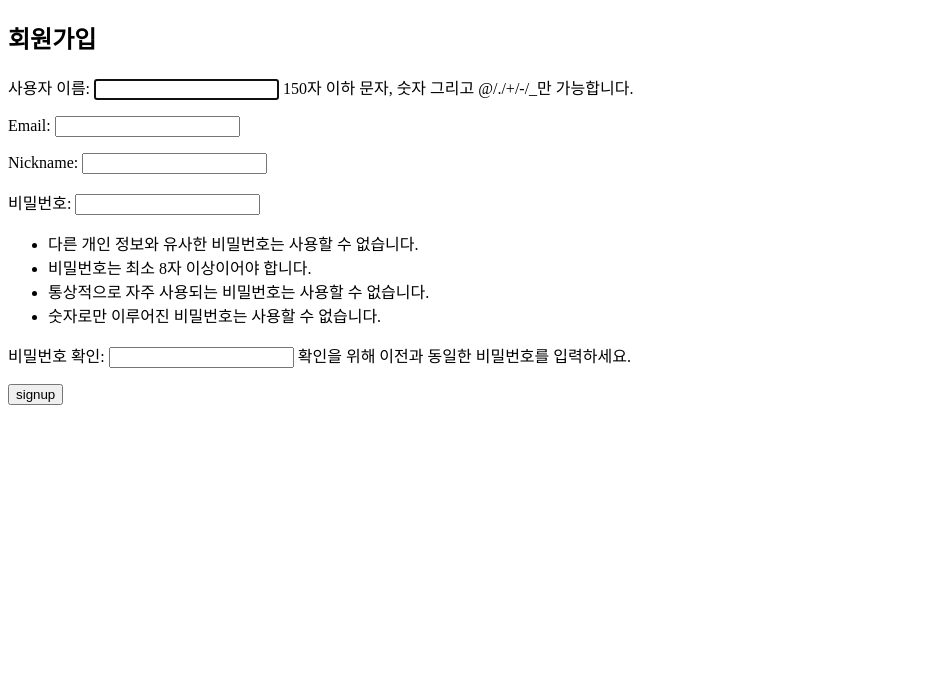
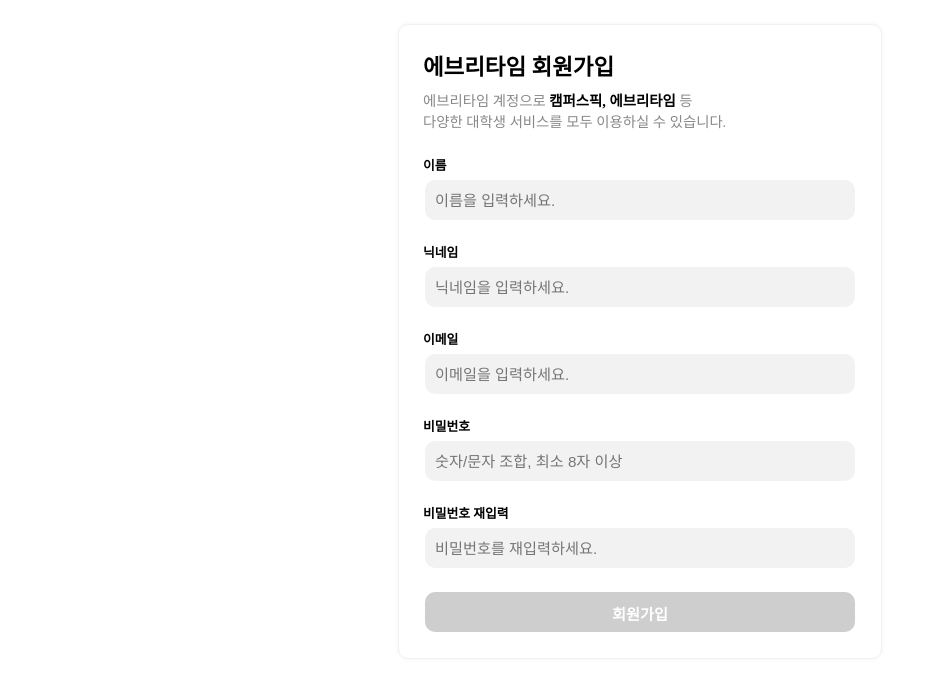
Before and after one commit to 20210815/Everytime, a Django app: page /accounts/signup/ in a window 1280 px wide. Shown: the top 698 px of the page, without its empty margins (0-937 px from the left). Run offline with Django 5.2, Linux system fonts and the light colour scheme; parts of the project's set-up code (start-up, migrations or seed data) failed here and were passed over.

Commit message:
24.06.27_연동ing

```diff
--- a/everytime/accounts/templates/accounts/signup.html
+++ b/everytime/accounts/templates/accounts/signup.html
@@ -1,16 +1,98 @@
+{% load static %}
+
 <!DOCTYPE html>
-<html lang="en">
+<html lang="ko">
   <head>
-  <meta charset="UTF-8">
-  <meta name="viewport" content="width=device-width, initial-scale=1.0">
-  <title>회원가입</title>
+    <meta charset="UTF-8" />
+    <meta name="viewport" content="width=device-width, initial-scale=1.0" />
+    <link rel="stylesheet" href="{% static 'css/signup.css' %}" />
+    <title>에브리타임</title>
   </head>
   <body>
-  <h2>회원가입</h2>
-  <form method="post" action="" enctype="multipart/form-data">
+    <div class="box_out">
+      <div class="box_in">
+        <!-- info -->
+        <h2>에브리타임 회원가입</h2>
+        <p class="top_text">
+          에브리타임 계정으로
+          <span class="text_bold">캠퍼스픽, 에브리타임</span> 등<br />다양한
+          대학생 서비스를 모두 이용하실 수 있습니다.
+        </p>
+        <!-- form -->
+        <form>
           {% csrf_token %}
-    {{ form.as_p }}
-    <button type="submit">signup</button>
+          <div class="box_margin">
+            <p class="input_name_text">이름</p>
+            <!-- formName -->
+            <input
+              id="id_username
+              "
+              class="input_box input_text input_box_color"
+              type="text"
+              placeholder="이름을 입력하세요."
+            />
+          </div>
+          <div class="box_margin">
+            <p class="input_name_text">닉네임</p>
+            <!-- formNickname -->
+            <input
+              id="id_nickname"
+              class="input_box input_text input_box_color"
+              type="text"
+              placeholder="닉네임을 입력하세요."
+            />
+          </div>
+          <div class="box_margin">
+            <p class="input_name_text">이메일</p>
+            <!-- formEmail -->
+            <input
+              id="id_email"
+              class="input_box input_text input_box_color"
+              type="text"
+              placeholder="이메일을 입력하세요."
+            />
+          </div>
+          <div class="box_margin">
+            <p class="input_name_text">비밀번호</p>
+            <!-- formPassword -->
+            <input
+              id="id_password1"
+              class="input_box input_text input_box_color"
+              type="password"
+              placeholder="숫자/문자 조합, 최소 8자 이상"
+            />
+          </div>
+          <div class="box_margin">
+            <p class="input_name_text">비밀번호 재입력</p>
+            <!-- formRePassword -->
+            <input
+              id="id_password2"
+              class="input_box input_text input_box_color"
+              type="password"
+              placeholder="비밀번호를 재입력하세요."
+            />
+          </div>
+          <div class="box_margin">
+            <!-- formSubmit -->
+            <button
+              id="formSubmit"
+              class="input_box input_button_text input_button_color"
+              type="submit"
+            >
+              회원가입
+            </button>
+            <!-- 수정 추가 필요(빨간색으로) -->
+            <!-- <input
+              id="formSubmit"
+              class="input_box input_button_text input_button_color"
+              type="submit"
+              value="회원가입"
+            /> -->
+          </div>
         </form>
+      </div>
+    </div>
+
+    <script src="{% static 'js/signup.js' %}"></script>
   </body>
 </html>
--- /dev/null
+++ b/everytime/static/css/signup.css
@@ -0,0 +1,80 @@
+body {
+  margin: 0;
+}
+.box_out {
+  display: flex;
+  flex-direction: column;
+  /* justify-content: space-evenly; */
+  align-items: center;
+}
+.box_in {
+  width: 434px;
+
+  background-color: white;
+  border-radius: 10px;
+  border: 1px solid #f2f2f2;
+  padding: 24px;
+  margin: 24px;
+  box-shadow: 0px 0px 4px #f2f2f2;
+}
+
+/* top */
+h2 {
+  font-size: 1.4rem;
+  font-weight: 900;
+
+  margin: 0px;
+}
+.top_text {
+  font-size: 0.9rem;
+  color: #888888;
+
+  margin: 8px 0px 24px 0px;
+}
+.text_bold {
+  font-weight: 900;
+  color: #000000;
+}
+
+/* input */
+.input_name_text {
+  font-size: 0.8rem;
+  font-weight: 900;
+
+  margin: 4px 0px;
+}
+/* input_box */
+.box_margin {
+  margin: 20px 0px 0px 0px;
+}
+.input_box {
+  box-sizing: border-box;
+  width: 430px;
+  height: 40px;
+  border-radius: 10px;
+  border: none;
+  margin: 2px;
+  outline: none;
+}
+.input_text {
+  font-size: 0.95rem;
+
+  padding: 10px;
+}
+.input_box_color {
+  background-color: #f2f2f2;
+}
+
+.input_button_text {
+  font-size: 0.95rem;
+  font-weight: 900;
+
+  color: #ffffff;
+  padding: 10px;
+}
+.input_button_color {
+  background-color: #cecece;
+}
+.input_button_color.on {
+  background-color: #f91f15;
+}
```
Also changed, not shown: everytime/static/js/signup.js (added, +43 -0 lines). Lines whose indentation alone changed are shown as unchanged.
